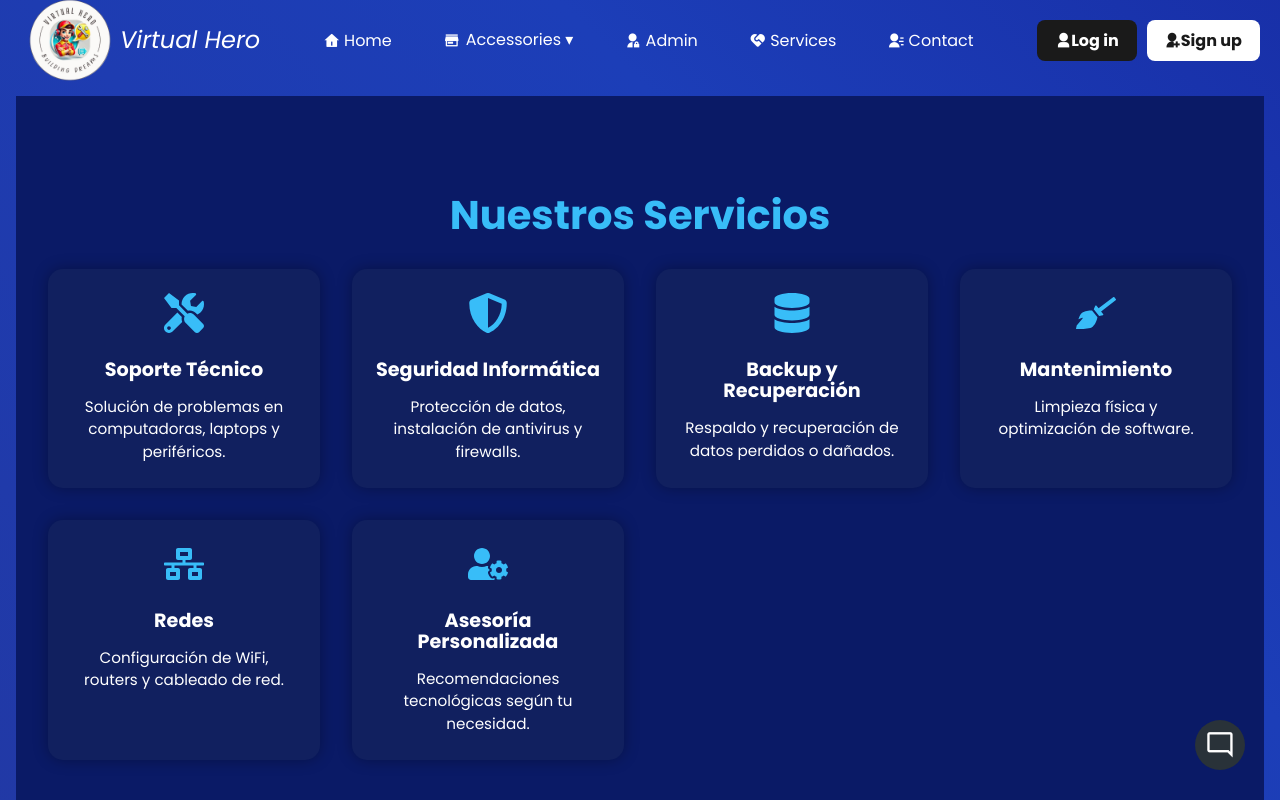
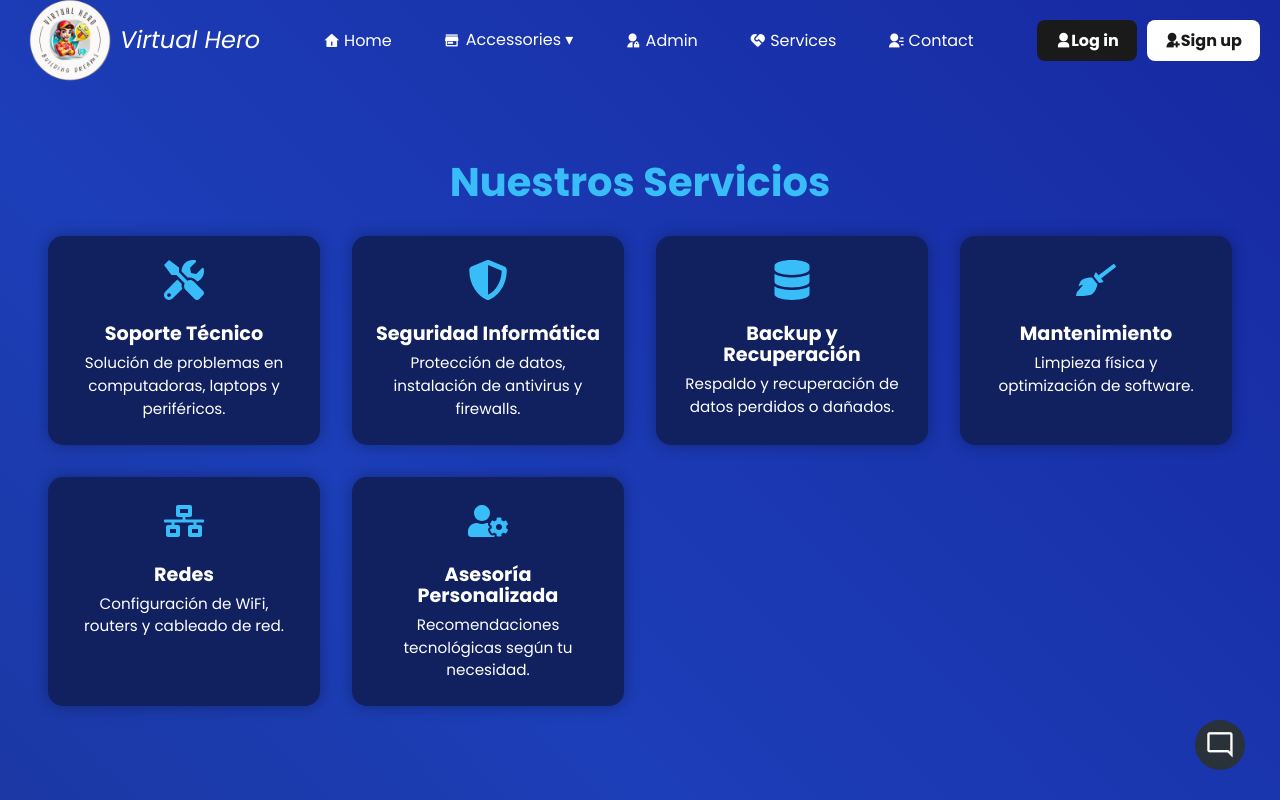
Before and after one commit to DavidMV07/VirtualHero, a React (Vite) app: page /Services in a window 1280 px wide. Shown: the top 800 px of the page. Built offline with nearby package versions, Linux system fonts and the light colour scheme.

Commit message:
Actualización de dependencias: se agregó 'react-icon' y se realizaron ajustes en los estilos CSS de varios componentes.

```diff
--- a/package.json
+++ b/package.json
@@ -19,6 +19,7 @@
     "mysql2": "^3.14.1",
     "react": "^19.0.0",
     "react-dom": "^19.0.0",
+    "react-icon": "^1.0.0",
     "react-icons": "^5.5.0",
     "react-redux": "^9.2.0",
     "react-router-dom": "^7.6.2",
--- a/src/App.css
+++ b/src/App.css
@@ -5,7 +5,6 @@ body,html{
   font-family: 'Poppins', sans-serif;
   background: linear-gradient(45deg, #000106,
   #172463,
-  #24369c,
   #1c3eb8,
   #11158b);
   background-size: 400% 400%;
--- a/src/Reset.css
+++ b/src/Reset.css
@@ -4,6 +4,8 @@
 *,
 *::before,
 *::after {
+  margin: 0;
+  padding: 0;
   box-sizing: border-box;
 }
 
--- a/src/components/Home/Home.css
+++ b/src/components/Home/Home.css
@@ -13,7 +13,9 @@
   align-items: center;
   justify-content: space-between;
   padding: 3rem 2rem 2rem 2rem;
-  background: linear-gradient(90deg, #0a1a66 60%, #38bdf8 100%);
+  background: linear-gradient(90deg, #0a1a66 10%, #38bdf8 100%);
+  background-size: 300% 300%;
+  animation: cubic-bezier(0.165, 0.84, 0.44, 1) 10s ease infinite;
   border-radius:  2rem ;
 }
 
--- a/src/components/ProductCRUD/index.css
+++ b/src/components/ProductCRUD/index.css
@@ -3,8 +3,7 @@
     max-width: 1200px;
     margin: 40px auto;
     padding: 20px;
-    background: #1e293b;
-    padding: 2rem;
+    background: #242c8aa6;
     border-radius: 1rem;
     box-shadow: 0 4px 12px rgba(0, 0, 0, 0.3);
     transition: transform 0.3s ease;
--- a/src/components/Services/index.css
+++ b/src/components/Services/index.css
@@ -1,6 +1,5 @@
 .services-section {
   padding: 4rem 2rem;
-  background-color: #0a1a66;
   color: #fff;
   text-align: center;
 }
```
Also changed, not shown: 1 other file (tests, documents, lock files or other folders).
